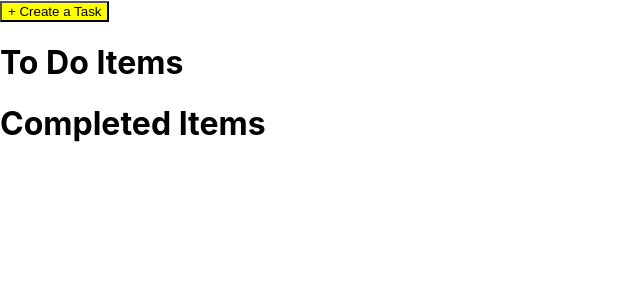
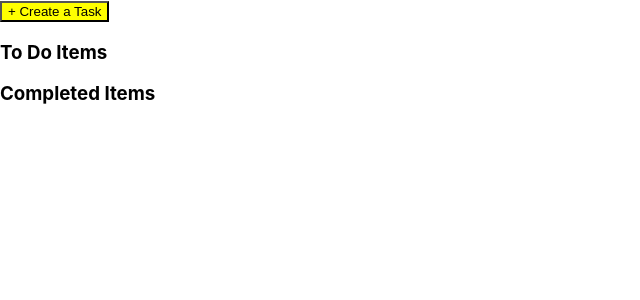
Before and after one commit to amanjadon54/todo-app, a React (Create React App) app: page / in a window 1280 px wide. Shown: the top 300 px of the page, without its empty margins (0-640 px from the left). Built offline with nearby package versions, Linux system fonts and the light colour scheme.

Commit message:
Core: added completed task list toggle

```diff
--- a/src/App.js
+++ b/src/App.js
@@ -18,7 +18,7 @@ class App extends Component {
     this.setState({ showAddTaskLabel: true });
   };
 
-  taskLabelEnter = (event) => {
+  addTaskEnter = (event) => {
     const { toDoTaskList } = this.state;
     const updatedList = [
       ...toDoTaskList,
@@ -30,15 +30,11 @@ class App extends Component {
     this.setState({ showAddTaskLabel: false, toDoTaskList: updatedList });
   };
 
-  checkBoxChange = (event) => {
-    debugger;
-
+  checkBoxToDoTaskChange = (event) => {
     const { toDoTaskList, completedTaskList } = this.state;
     const { checked, id } = event.target;
     const updatedList = [...toDoTaskList];
     const updatedCompletedList = [...completedTaskList];
-
-    debugger;
 
     let foundIndex;
     let strikeValue = updatedList.filter((element, index) => {
@@ -63,6 +59,35 @@ class App extends Component {
     });
   };
 
+  checkBoxCompletedTaskChange = (event) => {
+    const { toDoTaskList, completedTaskList } = this.state;
+    const { checked, id } = event.target;
+    const updatedList = [...toDoTaskList];
+    const updatedCompletedList = [...completedTaskList];
+
+    let foundIndex;
+    let strikeValue = updatedCompletedList.filter((element, index) => {
+      if (element.key == id) {
+        foundIndex = index;
+      }
+      return element.key === id;
+    })[0];
+
+    if (strikeValue === undefined) {
+      return false;
+    }
+
+    if (!checked) {
+      updatedCompletedList.splice(foundIndex, 1);
+      updatedList.push(strikeValue);
+    }
+
+    this.setState({
+      toDoTaskList: updatedList,
+      completedTaskList: updatedCompletedList,
+    });
+  };
+
   render() {
     const { showAddTaskLabel } = this.state;
     console.log(this.state);
@@ -72,26 +97,24 @@ class App extends Component {
           buttonClick={this.addButtonClick}
           buttonLabel="+ Create a Task"
         />
-        {showAddTaskLabel && (
-          <InputField inputLabelOnKey={this.taskLabelEnter} />
-        )}
-        <h1>To Do Items</h1>
+        {showAddTaskLabel && <InputField inputLabelOnKey={this.addTaskEnter} />}
+        <h3>To Do Items</h3>
         {this.state.toDoTaskList.map((task) => (
           <CheckBoxButton
             key={task.key}
             taskCheckboxId={task.key}
             checkBoxButtonLabel={task.value}
-            checkBoxButtonChange={this.checkBoxChange}
+            checkBoxButtonChange={this.checkBoxToDoTaskChange}
           />
         ))}
 
-        <h1>Completed Items</h1>
+        <h3>Completed Items</h3>
         {this.state.completedTaskList.map((completedTask) => (
           <CheckBoxButton
             key={completedTask.key}
             taskCheckboxId={completedTask.key}
             checkBoxButtonLabel={completedTask.value}
-            checkBoxButtonChange={this.checkBoxChange}
+            checkBoxButtonChange={this.checkBoxCompletedTaskChange}
             checkBoxChecked={true}
           />
         ))}
```
